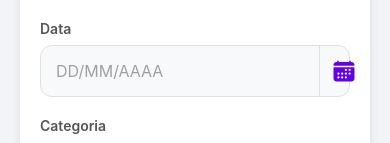
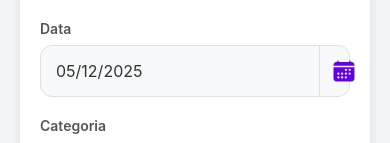
Before and after one commit to xgustavopachecox/TCC-projeto, a React Native app: screen /Adicionar in a window 390 px wide. Shown: the part 419-562 px from the top of the page. Built offline with nearby package versions, Linux system fonts and the light colour scheme.

Commit message:
puxando a data de hj

```diff
--- a/package.json
+++ b/package.json
@@ -16,6 +16,7 @@
     "expo": "~54.0.27",
     "expo-navigation-bar": "~5.0.10",
     "expo-status-bar": "~3.0.9",
+    "install": "^0.13.0",
     "react": "19.1.0",
     "react-native": "0.81.5",
     "react-native-safe-area-context": "~5.6.0",
--- a/src/screens/AddTransaction.tsx
+++ b/src/screens/AddTransaction.tsx
@@ -12,6 +12,12 @@ import {
 import { Ionicons } from '@expo/vector-icons';
 import { useNavigation } from '@react-navigation/native';
 import DateTimePicker from '@react-native-community/datetimepicker';
+
+const hoje = new Date();
+const dia = String(hoje.getDate()).padStart(2, '0');
+const mes = String(hoje.getMonth() + 1).padStart(2, '0'); // Mês começa no 0
+const ano = hoje.getFullYear();
+const dataAtual = `${dia}/${mes}/${ano}`;
 
 // Categorias separadas por tipo
 const EXPENSE_CATEGORIES = [
@@ -44,7 +50,7 @@ export default function AddTransaction() {
   const [selectedCategory, setSelectedCategory] = useState('e1');
 
   // Estados da Data
-  const [dateText, setDateText] = useState('');
+  const [dateText, setDateText] = useState(dataAtual);
   const [dateObj, setDateObj] = useState(new Date());
   const [showPicker, setShowPicker] = useState(false);
 
```
Also changed, not shown: 1 other file (tests, documents, lock files or other folders).
